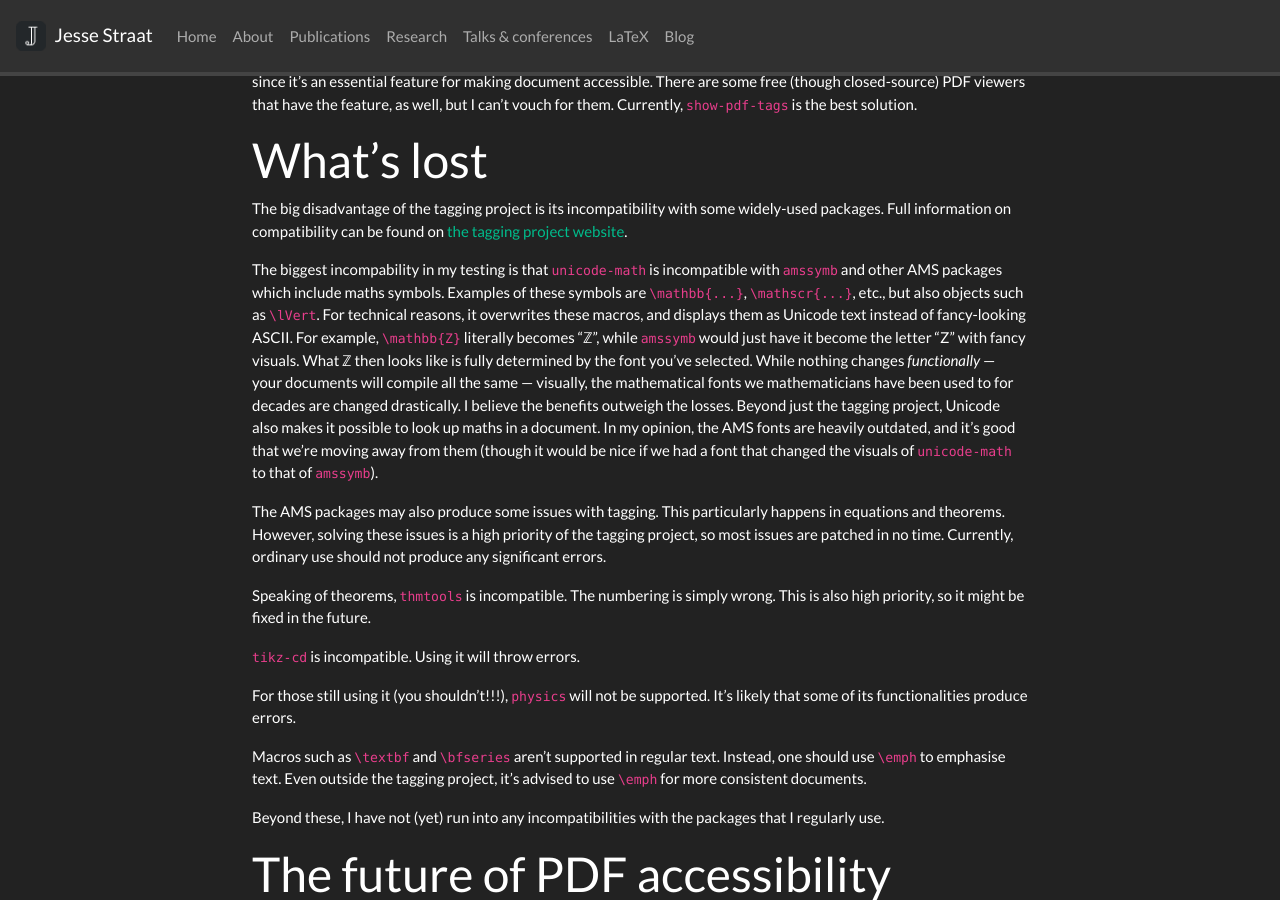
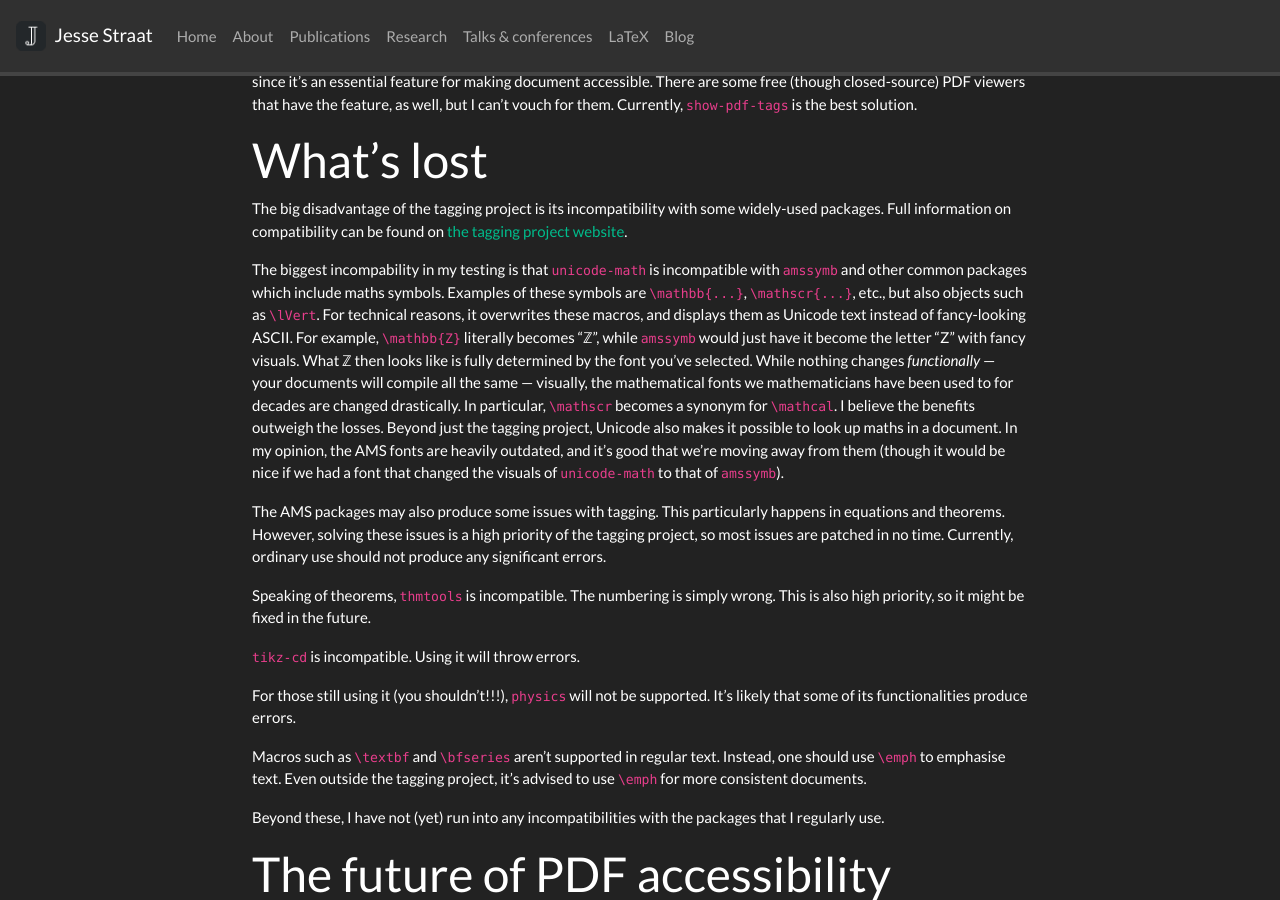
Before and after one commit to JesseStraat/jessestraat.github.io, a Jekyll site: the page built from _posts/2026-03-16-latex-accessibility.md, in a window 1280 px wide and 900 px high, scrolled down 7167 px. Built offline with Jekyll 4.4.1, drawn with Linux system fonts in a browser that asks for light colours; nearby versions of some CDN libraries; a style sheet for code colours, icons or effects is not loaded; some of the changed text lies outside the part shown.

Commit message:
Added info about mathscr

```diff
--- a/_posts/2026-03-16-latex-accessibility.md
+++ b/_posts/2026-03-16-latex-accessibility.md
@@ -282,7 +283,7 @@
 # What's lost
 The big disadvantage of the tagging project is its incompatibility with some widely-used packages. Full information on compatibility can be found on [the tagging project website](https://latex3.github.io/tagging-project/tagging-status/).
 
-The biggest incompability in my testing is that `unicode-math` is incompatible with `amssymb` and other AMS packages which include maths symbols. Examples of these symbols are `\mathbb{...}`, `\mathscr{...}`, etc., but also objects such as `\lVert`. For technical reasons, it overwrites these macros, and displays them as Unicode text instead of fancy-looking ASCII. For example, `\mathbb{Z}` literally becomes “ℤ”, while `amssymb` would just have it become the letter “Z” with fancy visuals. What ℤ then looks like is fully determined by the font you've selected. While nothing changes *functionally* — your documents will compile all the same — visually, the mathematical fonts we mathematicians have been used to for decades are changed drastically. I believe the benefits outweigh the losses. Beyond just the tagging project, Unicode also makes it possible to look up maths in a document. In my opinion, the AMS fonts are heavily outdated, and it's good that we're moving away from them (though it would be nice if we had a font that changed the visuals of `unicode-math` to that of `amssymb`).
+The biggest incompability in my testing is that `unicode-math` is incompatible with `amssymb` and other common packages which include maths symbols. Examples of these symbols are `\mathbb{...}`, `\mathscr{...}`, etc., but also objects such as `\lVert`. For technical reasons, it overwrites these macros, and displays them as Unicode text instead of fancy-looking ASCII. For example, `\mathbb{Z}` literally becomes “ℤ”, while `amssymb` would just have it become the letter “Z” with fancy visuals. What ℤ then looks like is fully determined by the font you've selected. While nothing changes *functionally* — your documents will compile all the same — visually, the mathematical fonts we mathematicians have been used to for decades are changed drastically. In particular, `\mathscr` becomes a synonym for `\mathcal`. I believe the benefits outweigh the losses. Beyond just the tagging project, Unicode also makes it possible to look up maths in a document. In my opinion, the AMS fonts are heavily outdated, and it's good that we're moving away from them (though it would be nice if we had a font that changed the visuals of `unicode-math` to that of `amssymb`).
 
 The AMS packages may also produce some issues with tagging. This particularly happens in equations and theorems. However, solving these issues is a high priority of the tagging project, so most issues are patched in no time. Currently, ordinary use should not produce any significant errors.
 
```
Also changed, not shown: other parts of _posts/2026-03-16-latex-accessibility.md (+1 -0 lines).
